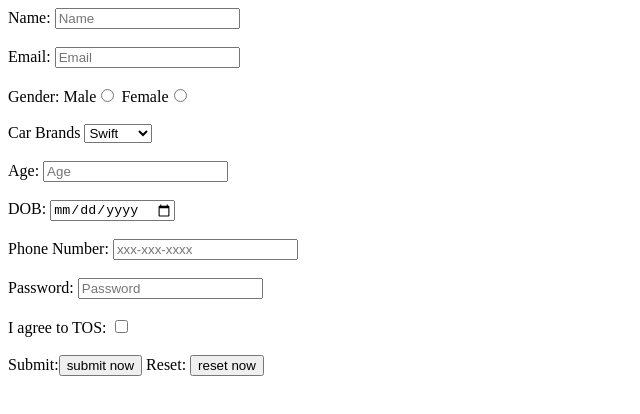
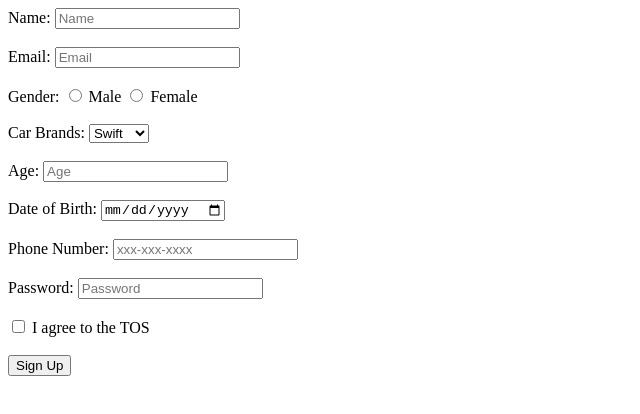
Before and after one commit to acciojob/signup-form-car-CodeWithDaks, a website: page main.html in a window 1280 px wide. Shown: the whole page, without its empty margins (0-640 px from the left). Drawn offline with Linux system fonts and the light colour scheme.

Commit message:
created a submission

```diff
--- a/main.html
+++ b/main.html
@@ -9,73 +9,44 @@
 <body>
 	<!-- the entire body must be written by student -->
     <script type="text/javascript" src="./script.js"></script>
- <form id="#" method="post">
+  <form action="#" method="post">
+        <label for="name">Name:</label>
+        <input type="text" id="name" name="name" required placeholder="Name"><br><br>
 
-	 <div>
-     <label for="name">Name:</label>
-			<input type="text"  id="name" required placeholder="Name" >
-		</div><br>
+        <label for="email">Email:</label>
+        <input type="email" id="email" name="email" required placeholder="Email"><br><br>
 
-	 <div>
-	 <label for="Email">Email:</label>
-		<input type="email"  id="Email" required placeholder="Email" >
-		</div><br>
+        <label>Gender:</label>
+        <input type="radio" id="gender_m" name="gender" required>
+        <label for="gender_m">Male</label>
+        <input type="radio" id="gender_f" name="gender" required>
+        <label for="gender_f">Female</label><br><br>
 
-	    <div>
-			<label for="Gender">Gender:</label>
-		    Male<input type="radio"  id="Gender" required>
-			Female<input type="radio"  id="Gender" required>
-		</div><br>
+        <label for="cars">Car Brands:</label>
+        <select id="cars" name="cars" required>
+            <option value="Swift">Swift</option>
+			<option value="Maruti">Maruti</option>
+			<option value="Xuv">XUV</option>
 
-	  <div>
-			<label for= "Cars">Car Brands</label>
-		    <select name="My Car" id="cars" required >
-             <option value="Swift">Swift</option>
-			 <option value="xuv300">xuv300</option>
-			 <option value="Scorpio">Scorpio</option>
-			</select>
-		  </div><br>
+        </select><br><br>
 
+        <label for="age">Age:</label>
+        <input type="number" id="age" name="age" required placeholder="Age"><br><br>
 
+        <label for="dob">Date of Birth:</label>
+        <input type="date" id="dob" name="dob" required><br><br>
 
-	  <div>
-			<label for="age">Age:</label>
-		    <input type="number"  id="age" required placeholder="Age" >
+        <label for="tel">Phone Number:</label>
+        <input type="tel" id="tel" name="tel" pattern="[0-9]{3}-[0-9]{3}-[0-9]{4}" placeholder="xxx-xxx-xxxx"><br><br>
 
-		</div><br>
+        <label for="password">Password:</label>
+        <input type="password" id="password" name="password" required placeholder="Password"><br><br>
 
-	   <div>
-			<label for="dob">DOB:</label>
-		    <input type="date"  id="dob" >
+        <input type="checkbox" id="tos" name="tos" required>
+        <label for="tos">I agree to the TOS</label><br><br>
 
-		</div><br>
-
-	 <div>
-			<label for="tel">Phone Number:</label>
-		    <input type="tel"  id="tel" required placeholder="xxx-xxx-xxxx">
-
-		</div><br>
-
-	  <div>
-			<label for="password">Password:</label>
-		    <input type="password"  id="password" required placeholder="Password" >
-
-		</div><br>
-
-	  <div>
-			<label for="tos">I agree to TOS:</label>
-		    <input type="checkbox"  id="tos"  >
-
-		</div><br>
-
-	  <div>
-			Submit:<input type="submit" value="submit now">
-            Reset: <input type="reset" value="reset now">
-
-		</div>
-
-
- </form>
+        <button type="submit">Sign Up</button>
+    </form>
 </body>
 
 </html>
```
